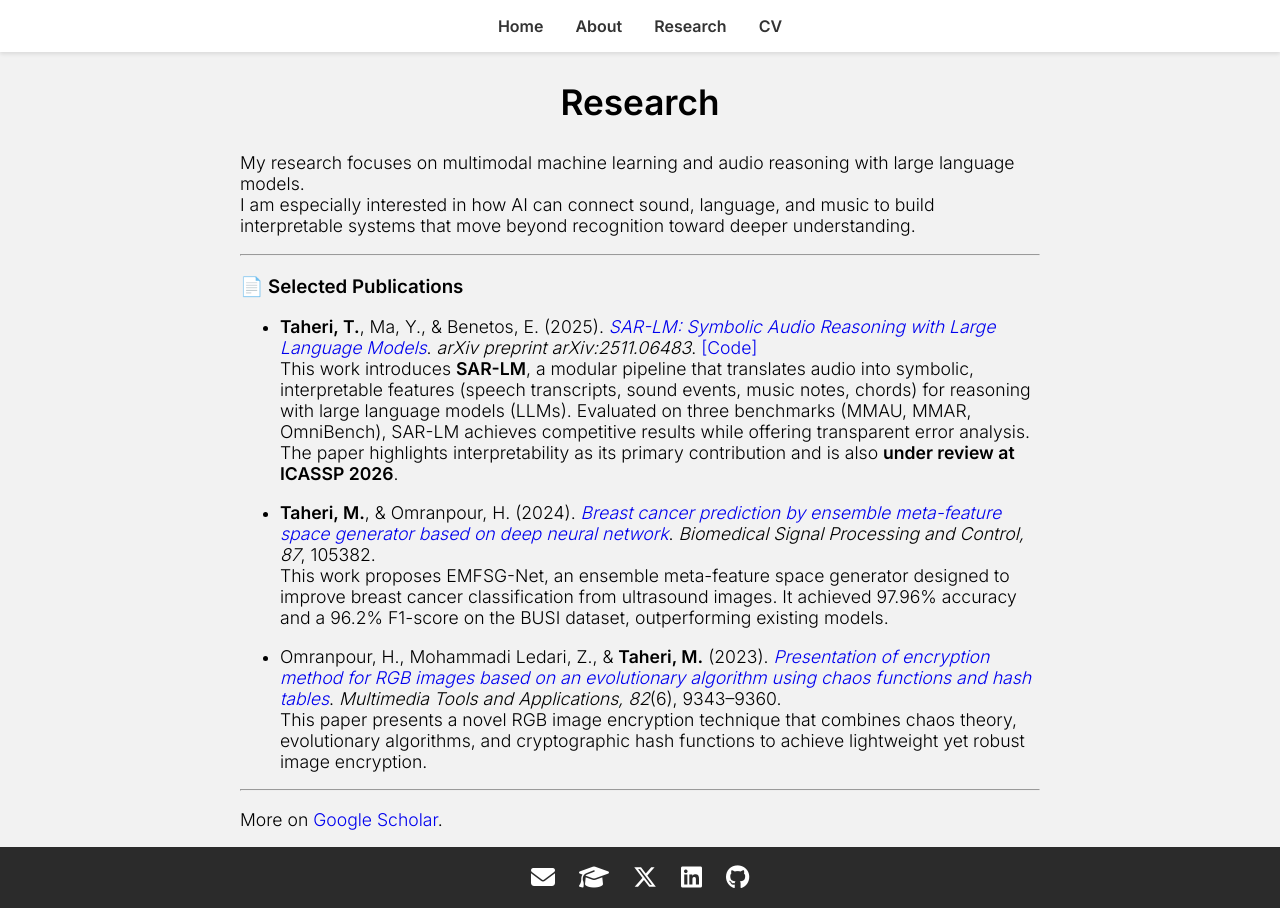
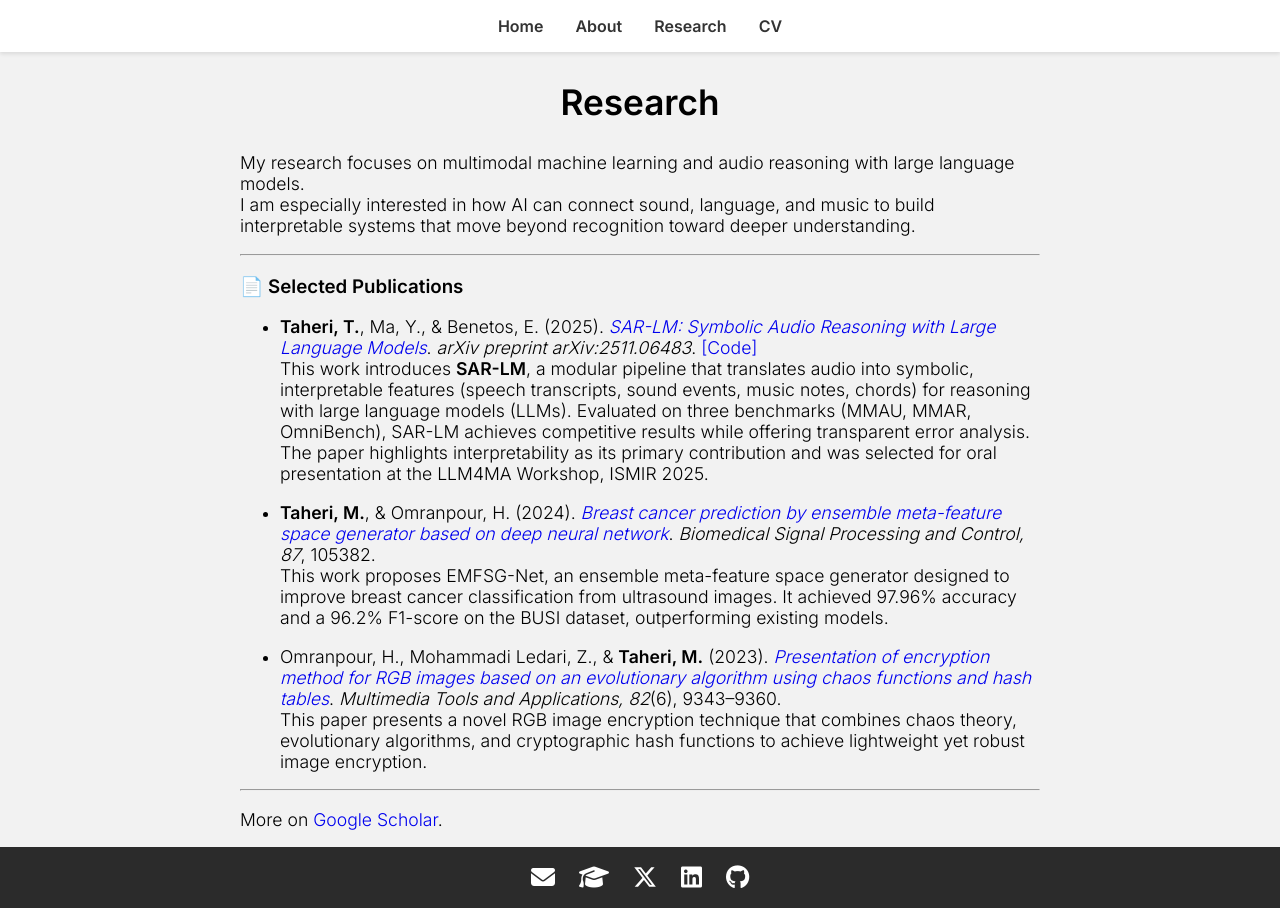
Before and after one commit to termehtaheri/termehtaheri.github.io, a Jekyll site: the page built from research.md, in a window 1280 px wide. Built offline with Jekyll 4.4.1, drawn with Linux system fonts in a browser that asks for light colours.

Commit message:
update research

```diff
--- a/research.md
+++ b/research.md
@@ -13,7 +13,8 @@ I am especially interested in how AI can connect sound, language, and music to b
 ### 📄 Selected Publications
 
 - **Taheri, T.**, Ma, Y., & Benetos, E. (2025). [*SAR-LM: Symbolic Audio Reasoning with Large Language Models*](https://arxiv.org/abs/2511.06483). *arXiv preprint arXiv:2511.06483*. [[Code]](https://github.com/termehtaheri/SAR-LM)
-  This work introduces **SAR-LM**, a modular pipeline that translates audio into symbolic, interpretable features (speech transcripts, sound events, music notes, chords) for reasoning with large language models (LLMs). Evaluated on three benchmarks (MMAU, MMAR, OmniBench), SAR-LM achieves competitive results while offering transparent error analysis. The paper highlights interpretability as its primary contribution and is also **under review at ICASSP 2026**.
+  This work introduces **SAR-LM**, a modular pipeline that translates audio into symbolic, interpretable features (speech transcripts, sound events, music notes, chords) for reasoning with large language models (LLMs). Evaluated on three benchmarks (MMAU, MMAR, OmniBench), SAR-LM achieves competitive results while offering transparent error analysis. The paper highlights interpretability as its primary contribution and was selected for oral presentation at the LLM4MA Workshop, ISMIR 2025.
+
 
 - **Taheri, M.**, & Omranpour, H. (2024). [*Breast cancer prediction by ensemble meta-feature space generator based on deep neural network*](https://www.sciencedirect.com/science/article/pii/S1746809423008157). *Biomedical Signal Processing and Control, 87*, 105382.
   This work proposes EMFSG-Net, an ensemble meta-feature space generator designed to improve breast cancer classification from ultrasound images. It achieved 97.96% accuracy and a 96.2% F1-score on the BUSI dataset, outperforming existing models.
```
